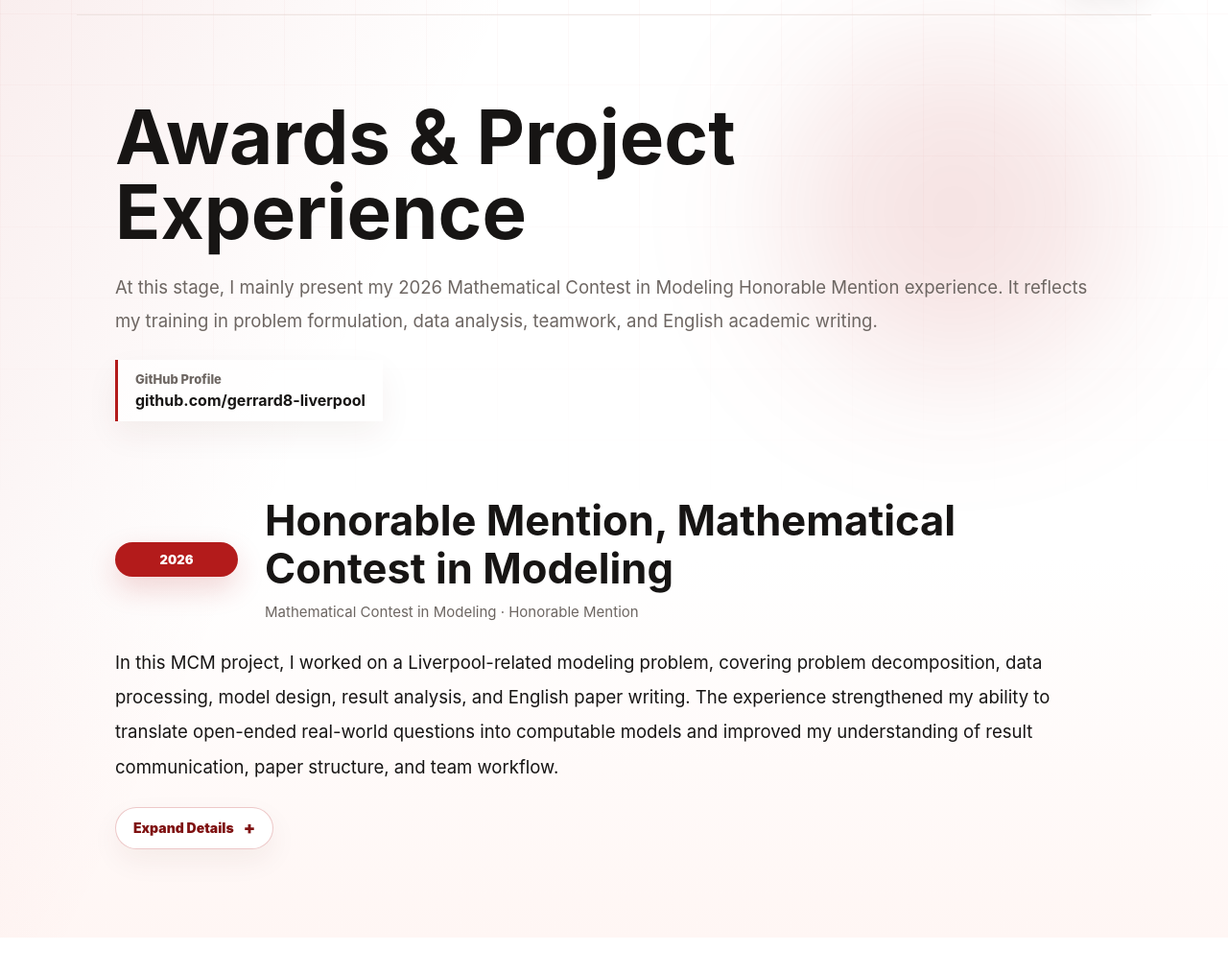
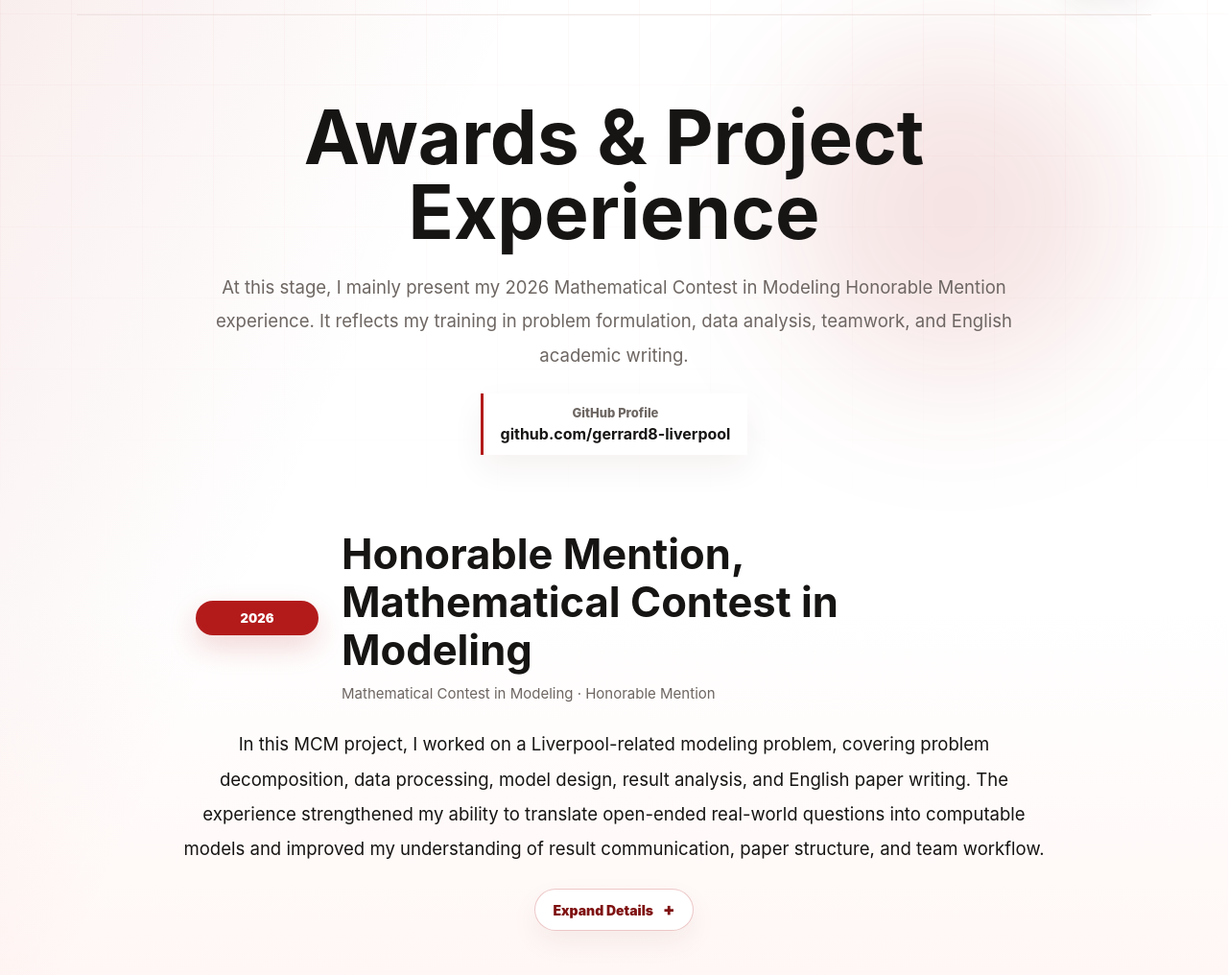
Before and after one commit to gerrard8-liverpool/my_web, a plain HTML site: page awards.html in a window 1280 px wide. Shown: the part 60-1076 px from the top of the page at 96% size. Before the commit the page ends 1037 px from the top, so only its background shows below. Drawn offline with Linux system fonts and the light colour scheme.

Commit message:
Refine centered text layout

```diff
--- a/styles.css
+++ b/styles.css
@@ -385,7 +385,9 @@ h1 {
   min-height: auto;
   display: grid;
   align-content: center;
+  justify-items: center;
   padding: 30px 0 54px;
+  text-align: center;
 }
 
 .education-intro h1 {
@@ -410,6 +412,7 @@ h1 {
   max-width: 920px;
   font-size: clamp(17px, 1.45vw, 21px);
   line-height: 1.9;
+  text-align: center;
 }
 
 .text-section {
@@ -417,13 +420,16 @@ h1 {
   min-height: auto;
   display: grid;
   align-content: center;
+  justify-items: center;
   padding: 34px 0 38px;
+  text-align: center;
 }
 
 .section-title-row {
   position: relative;
   display: flex;
   align-items: center;
+  justify-content: center;
   gap: 18px;
   margin-bottom: 18px;
   padding-top: 2px;
@@ -456,6 +462,7 @@ h1 {
 }
 
 .course-flow {
+  justify-content: center;
   display: flex;
   flex-wrap: wrap;
   gap: 10px;
@@ -485,6 +492,7 @@ h1 {
   display: grid;
   gap: 14px;
   max-width: 100%;
+  text-align: left;
 }
 
 .skill-row {
@@ -537,6 +545,7 @@ h1 {
 .showcase-intro {
   width: min(100%, 1040px);
   padding: 30px 0 42px;
+  text-align: center;
 }
 
 .showcase-intro h1 {
@@ -546,7 +555,10 @@ h1 {
 }
 
 .showcase-intro p {
+  max-width: 920px;
+  margin-right: auto;
   margin-bottom: 22px;
+  margin-left: auto;
   color: var(--muted);
   font-size: clamp(17px, 1.45vw, 21px);
   line-height: 1.9;
@@ -589,8 +601,9 @@ h1 {
 
 .story-heading {
   display: grid;
-  grid-template-columns: 128px minmax(0, 1fr);
-  gap: 28px;
+  grid-template-columns: 128px minmax(0, 720px);
+  justify-content: center;
+  gap: 24px;
   align-items: center;
   margin-bottom: 22px;
 }
@@ -623,11 +636,20 @@ h1 {
 }
 
 .story-summary {
-  max-width: 100%;
+  max-width: 900px;
+  margin-right: auto;
   margin-bottom: 24px;
+  margin-left: auto;
   color: var(--text);
   font-size: clamp(16px, 1.45vw, 20px);
   line-height: 1.95;
+  text-align: center;
+}
+
+.story-block > .expand-toggle {
+  display: flex;
+  margin-right: auto;
+  margin-left: auto;
 }
 
 .expand-toggle {
```
